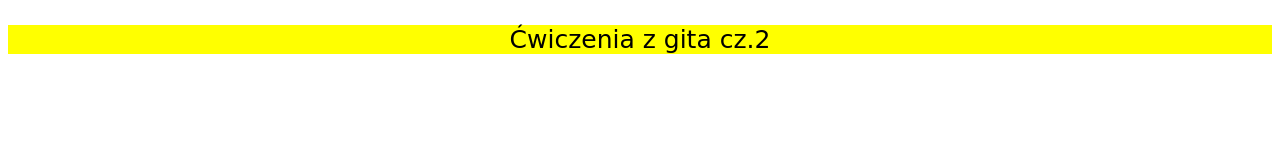
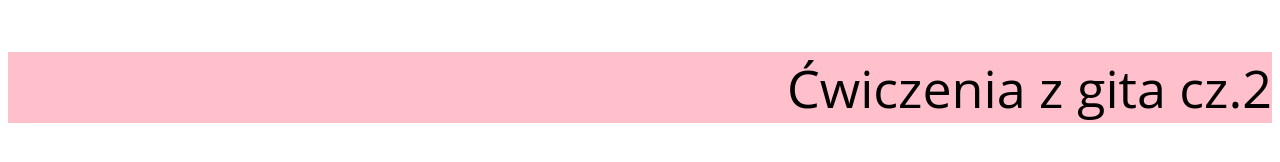
Before and after one commit to frontendpodyplomowe/git2, a plain HTML site: page index.html in a window 1280 px wide. Drawn offline with Linux system fonts and the light colour scheme.

Commit message:
changed p styles

```diff
--- a/style.css
+++ b/style.css
@@ -1,6 +1,6 @@
 p {
-    background-color: yellow;
-    font-size: 25px;
-    text-align: center;
-    font-family: cursive;
+    background-color: pink;
+    font-size: 52px;
+    text-align: right;
+    font-family: 'Open Sans';
 }
```
